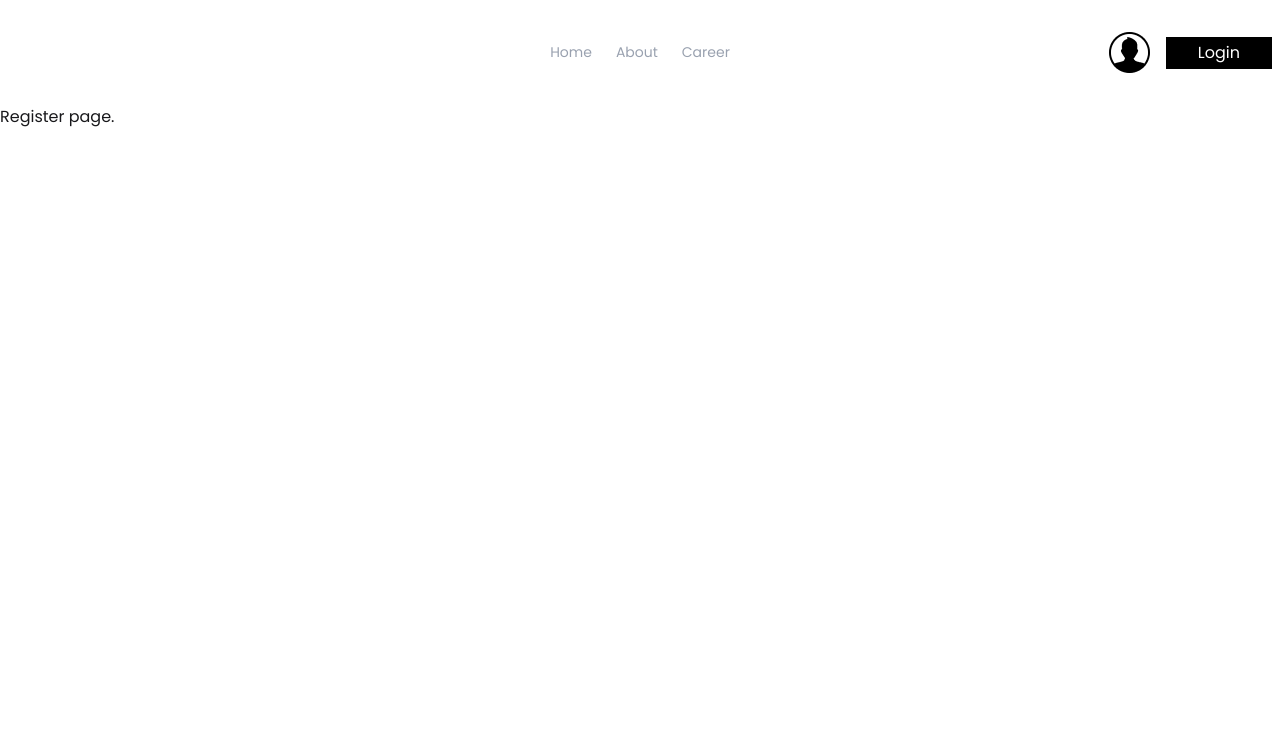
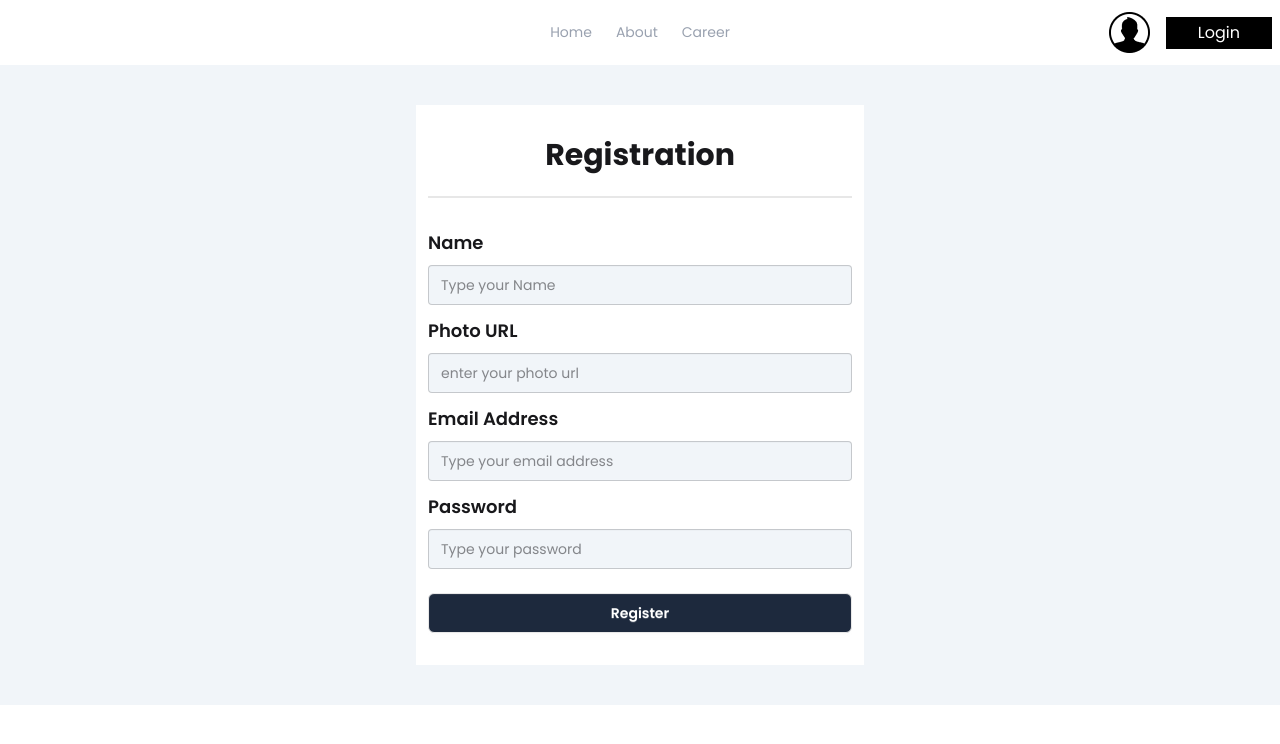
Before and after one commit to pritam-b-dev/dragon-news, a Next.js app: page /register in a window 1280 px wide. Shown: the top 744 px of the page. Built offline with nearby package versions, Linux system fonts and the light colour scheme.

Commit message:
better auth added and mongodb uri added.

```diff
--- a/package.json
+++ b/package.json
@@ -9,11 +9,15 @@
     "lint": "eslint"
   },
   "dependencies": {
+    "@better-auth/mongo-adapter": "^1.6.9",
+    "better-auth": "^1.6.9",
     "date-fns": "^4.1.0",
+    "mongodb": "^7.2.0",
     "next": "16.2.4",
     "react": "19.2.4",
     "react-dom": "19.2.4",
     "react-fast-marquee": "^1.6.5",
+    "react-hook-form": "^7.74.0",
     "react-icons": "^5.6.0"
   },
   "devDependencies": {
--- a/src/app/(auth)/login/page.jsx
+++ b/src/app/(auth)/login/page.jsx
@@ -1,7 +1,69 @@
+"use client";
+import Link from "next/link";
 import React from "react";
+import { useForm } from "react-hook-form";
 
 const LoginPage = ({ children }) => {
-  return <div>login page.</div>;
+  const {
+    register,
+    handleSubmit,
+    reset,
+    formState: { errors },
+  } = useForm();
+
+  const handleLoginFunc = (data) => {
+    const { email, password } = data;
+    reset();
+  };
+  return (
+    <div className="container mx-auto min-h-[80vh] flex justify-center items-center bg-slate-100 ">
+      <div className="bg-white min-w-md px-3 py-8 my-10">
+        <h1 className="text-center font-bold text-3xl">Login your account</h1>
+        <div className="divider"></div>
+        <form onSubmit={handleSubmit(handleLoginFunc)}>
+          <fieldset className="fieldset">
+            <legend className="fieldset-legend text-lg">Email Address</legend>
+            <input
+              type="email"
+              {...register("email", { required: "email field is required" })}
+              className="input bg-slate-100 w-full"
+              placeholder="Type your email address"
+            />
+            {errors.email && (
+              <p className="text-red-500">{errors.email.message}</p>
+            )}
+          </fieldset>
+          <fieldset className="fieldset">
+            <legend className="fieldset-legend text-lg ">Password</legend>
+            <input
+              type="password"
+              {...register("password", {
+                required: "password field is required",
+                minLength: {
+                  value: 8,
+                  message: "Password must be at least 8 characters",
+                },
+              })}
+              className="input bg-slate-100 w-full"
+              placeholder="Type your password"
+            />
+            {errors.password && (
+              <p className="text-red-500">{errors.password.message}</p>
+            )}
+          </fieldset>
+          <button className="btn w-full bg-slate-800 text-white mt-5 rounded-md">
+            Login
+          </button>
+        </form>
+        <p className="mt-5">
+          dont have an account?{" "}
+          <Link href={"/register"} className="text-red-500">
+            Register Now
+          </Link>
+        </p>
+      </div>
+    </div>
+  );
 };
 
 export default LoginPage;
--- a/src/app/(auth)/register/page.jsx
+++ b/src/app/(auth)/register/page.jsx
@@ -1,7 +1,87 @@
+"use client";
+import Link from "next/link";
 import React from "react";
+import { useForm } from "react-hook-form";
 
-const RegisterPage = () => {
-  return <div>Register page.</div>;
+const RegisterPage = ({ children }) => {
+  const {
+    register,
+    handleSubmit,
+    reset,
+    formState: { errors },
+  } = useForm();
+
+  const handleLoginFunc = (data) => {
+    const { name, photo, email, password } = data;
+    reset();
+  };
+  return (
+    <div className="container mx-auto min-h-[80vh] flex justify-center items-center bg-slate-100 ">
+      <div className="bg-white min-w-md px-3 py-8 my-10">
+        <h1 className="text-center font-bold text-3xl">Registration</h1>
+        <div className="divider"></div>
+        <form onSubmit={handleSubmit(handleLoginFunc)}>
+          <fieldset className="fieldset">
+            <legend className="fieldset-legend text-lg">Name</legend>
+            <input
+              type="text"
+              {...register("name", { required: "Name field is required" })}
+              className="input bg-slate-100 w-full"
+              placeholder="Type your Name"
+            />
+            {errors.name && (
+              <p className="text-red-500">{errors.name.message}</p>
+            )}
+          </fieldset>
+          <fieldset className="fieldset">
+            <legend className="fieldset-legend text-lg">Photo URL</legend>
+            <input
+              type="url"
+              {...register("photo", { required: "Photo field is required" })}
+              className="input bg-slate-100 w-full"
+              placeholder="enter your photo url"
+            />
+            {errors.photo && (
+              <p className="text-red-500">{errors.photo.message}</p>
+            )}
+          </fieldset>
+          <fieldset className="fieldset">
+            <legend className="fieldset-legend text-lg">Email Address</legend>
+            <input
+              type="email"
+              {...register("email", { required: "email field is required" })}
+              className="input bg-slate-100 w-full"
+              placeholder="Type your email address"
+            />
+            {errors.email && (
+              <p className="text-red-500">{errors.email.message}</p>
+            )}
+          </fieldset>
+          <fieldset className="fieldset">
+            <legend className="fieldset-legend text-lg ">Password</legend>
+            <input
+              type="password"
+              {...register("password", {
+                required: "password field is required",
+                minLength: {
+                  value: 8,
+                  message: "Password must be at least 8 characters",
+                },
+              })}
+              className="input bg-slate-100 w-full"
+              placeholder="Type your password"
+            />
+            {errors.password && (
+              <p className="text-red-500">{errors.password.message}</p>
+            )}
+          </fieldset>
+          <button className="btn w-full bg-slate-800 text-white mt-5 rounded-md">
+            Register
+          </button>
+        </form>
+      </div>
+    </div>
+  );
 };
 
 export default RegisterPage;
--- a/src/components/shared/NavBar.jsx
+++ b/src/components/shared/NavBar.jsx
@@ -23,7 +23,7 @@ const nav = (
 
 const NavBar = () => {
   return (
-    <div className="navbar bg-base-100  container mx-auto my-5">
+    <div className="navbar bg-base-100  container mx-auto ">
       <div className="navbar-start">
         <div className="dropdown">
           <div tabIndex={0} role="button" className="btn btn-ghost lg:hidden">
@@ -56,7 +56,9 @@ const NavBar = () => {
       </div>
       <div className="navbar-end ">
         <Image src={userImage} alt="user logo" className="mr-4" />
-        <a className="bg-black text-white px-8 py-1">Login</a>
+        <Link href={"/login"} className="bg-black text-white px-8 py-1">
+          Login
+        </Link>
       </div>
     </div>
   );
--- /dev/null
+++ b/src/lib/auth.js
@@ -0,0 +1,13 @@
+import { betterAuth } from "better-auth";
+import { MongoClient } from "mongodb";
+import { mongodbAdapter } from "better-auth/adapters/mongodb";
+
+const client = new MongoClient(process.env.MONGO_URI);
+const db = client.db();
+
+export const auth = betterAuth({
+  database: mongodbAdapter(db, {
+    // Optional: if you don't provide a client, database transactions won't be enabled.
+    client,
+  }),
+});
```
Also changed, not shown: 1 other file (tests, documents, lock files or other folders).
